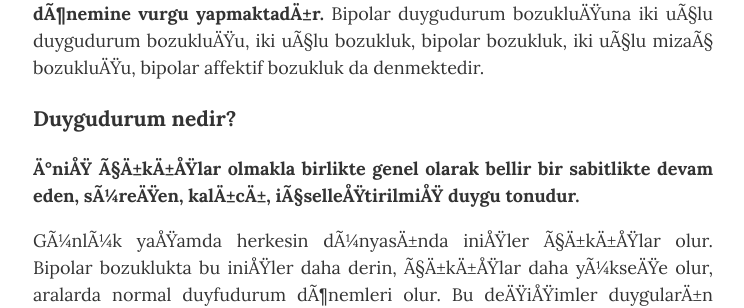
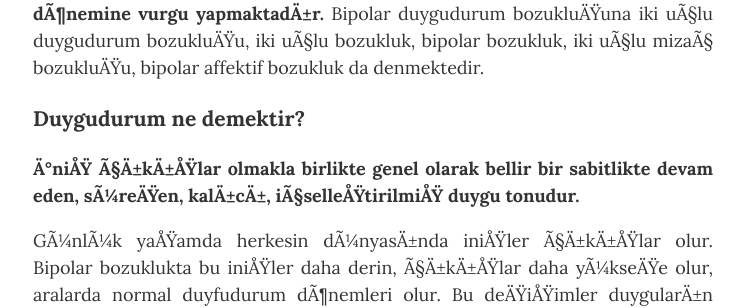
Before and after one commit to ibucgun/ibucgun.github.io, a Jekyll site: the page built from _posts/2022-09-05-bipolar-duygudurum-bozuklugu-nedir.md, in a window 1280 px wide and 1296 px high. Shown: the part 720-1028 px from the top of the window, without its empty margins (267-1011 px from the left). Built offline with Jekyll 4.4.1, drawn with Linux system fonts in a browser that asks for light colours.

Commit message:
Update 2022-09-05-bipolar-duygudurum-bozuklugu-nedir.md

```diff
--- a/_posts/2022-09-05-bipolar-duygudurum-bozuklugu-nedir.md
+++ b/_posts/2022-09-05-bipolar-duygudurum-bozuklugu-nedir.md
@@ -13,7 +13,7 @@ merkezlerini etkileyen bir beyin hastalığıdır.
 ### Bipolar ne demektir?
 Bi iki, polar kutup demektir. **Bipolar iki kutuplu anlamına gelir. Bu isim hastalığın depresyon ve mani şeklinde ortaya çıkan iki hastalık dönemine vurgu yapmaktadır.** Bipolar duygudurum bozukluğuna iki uçlu duygudurum bozukluğu, iki uçlu bozukluk, bipolar bozukluk, iki uçlu mizaç bozukluğu, bipolar affektif bozukluk da denmektedir.
 
-### Duygudurum nedir?
+### Duygudurum ne demektir?
 **İniş çıkışlar olmakla birlikte genel olarak bellir bir sabitlikte devam eden, süreğen, kalıcı, içselleştirilmiş duygu tonudur.**
 
 Günlük yaşamda herkesin dünyasında inişler çıkışlar olur. Bipolar bozuklukta bu inişler daha derin, çıkışlar daha yükseğe olur, aralarda normal duyfudurum dönemleri olur. Bu değişimler duyguların yanında düşünceleri, davranışlar, uykuyu, iştahı, fiziksel sağlığı ve kişinin işlevselliğini etkiler. Duygudurum değişimleri günlük yaşam olayları ile bağlantılı olmayabilir.
```
